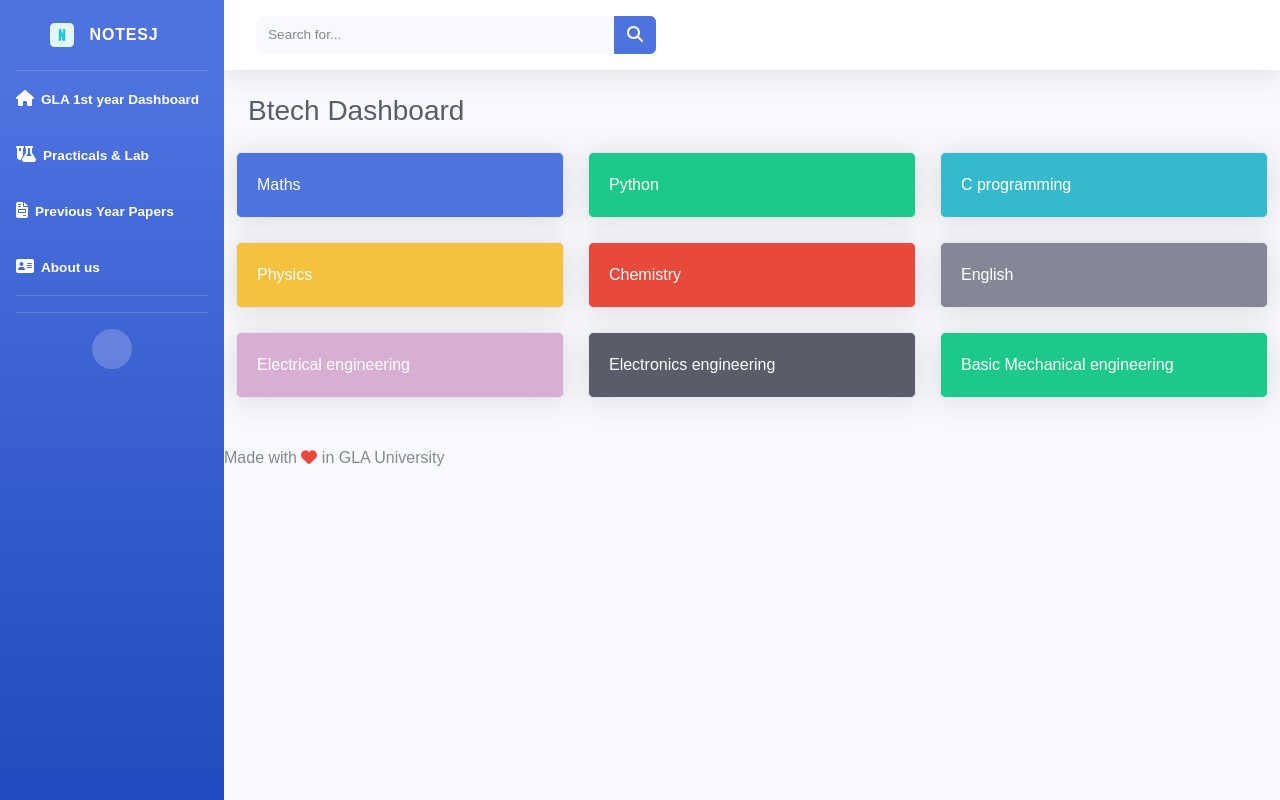
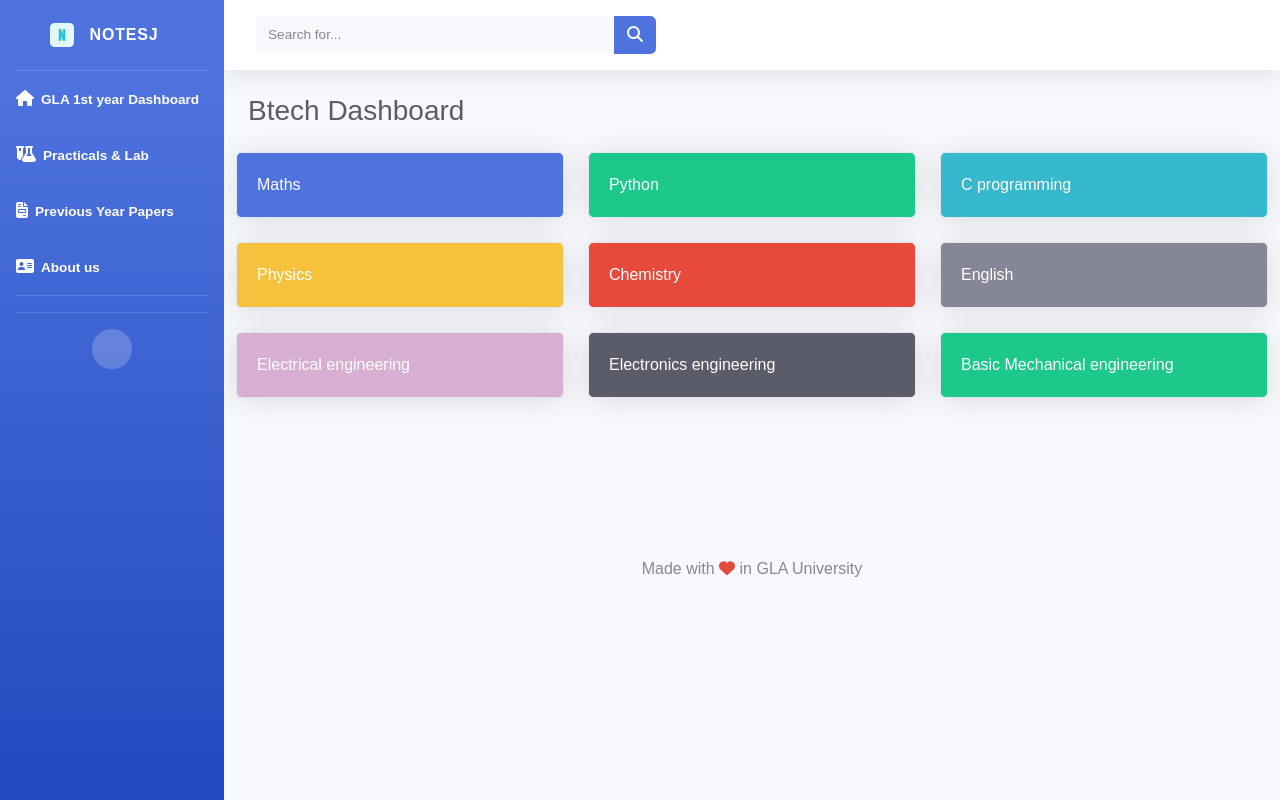
Before and after one commit to Atharv-cool/Gla-notes-site, a React (Create React App) app: page / in a window 1280 px wide. Built offline with nearby package versions, Linux system fonts and the light colour scheme.

Commit message:
footer added

```diff
--- a/src/Home.js
+++ b/src/Home.js
@@ -247,13 +247,13 @@
                     </Link>
                   </div>
                 </div>
-              </div>
-              <div className="responsive-container-block inner-container">
+                <div className="h-100 d-flex align-items-center justify-content-center">
                 <p className="love">
                   Made with{" "}
                   <FontAwesomeIcon icon={faHeart} style={{color: "#e74a3b",}} />{" "}
                   in GLA University
                 </p>
+              </div>
               </div>
               <a className="scroll-to-top rounded" href="#page-top">
                 <i className="fas fa-angle-up" />
--- a/src/Labs.js
+++ b/src/Labs.js
@@ -209,7 +209,7 @@
                     </Link>
                   </div>
                 </div>
-                <div className="responsive-container-block inner-container">
+                <div className="h-100 d-flex align-items-center justify-content-center">
                   <p className="love">
                     Made with{" "}
                     <FontAwesomeIcon icon={faHeart} style={{color: "#e74a3b",}} />{" "}
```
